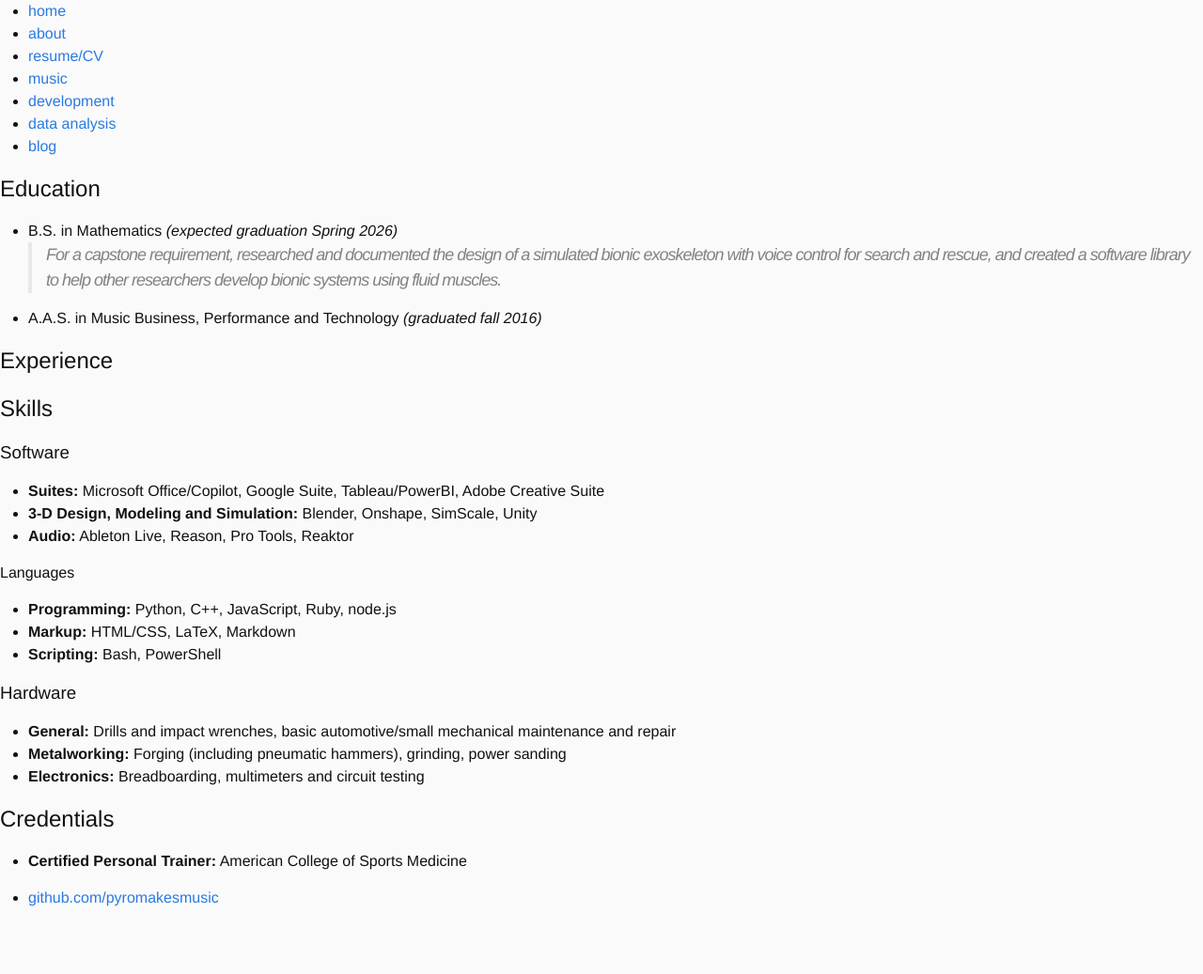
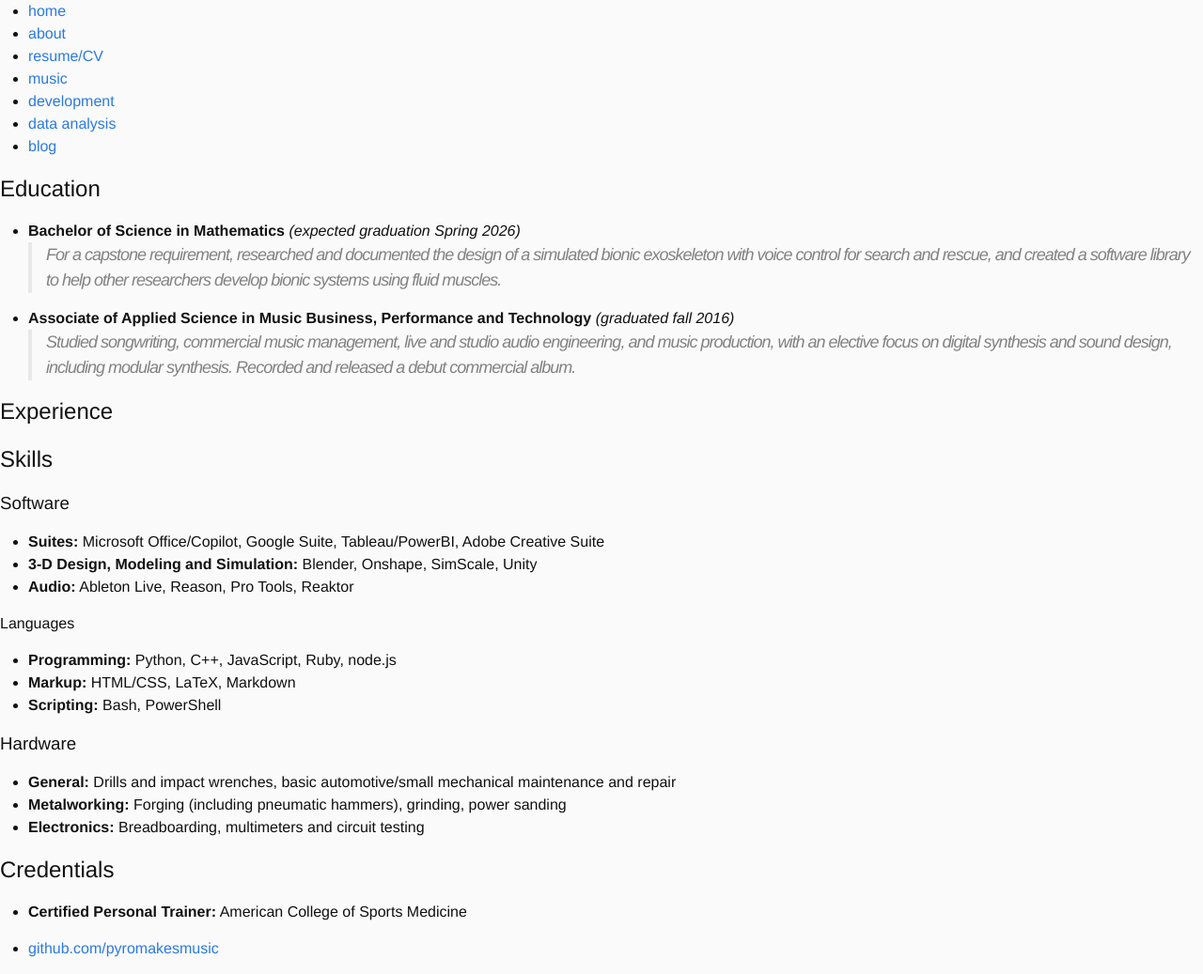
Before and after one commit to pyromakesmusic/pyromakesmusic.github.io, a Jekyll site: the page built from docs/resume_cv/index.md, in a window 1280 px wide. Shown: the whole page at 94% size. Built offline with Jekyll 4.4.1, drawn with Linux system fonts in a browser that asks for light colours; before the commit the page ends 983 px from its top, so only the background shows below that.

Commit message:
adding information about school

```diff
--- a/docs/resume_cv/index.md
+++ b/docs/resume_cv/index.md
@@ -6,11 +6,14 @@ title: resume/CV
 Education
 ---------
 
-- B.S. in Mathematics *(expected graduation Spring 2026)*
+- **Bachelor of Science in Mathematics** *(expected graduation Spring 2026)*
     > For a capstone requirement, researched and documented the design of a simulated bionic exoskeleton with voice
     > control for search and rescue, and created a software library to help other researchers develop bionic systems
     > using fluid muscles.
-- A.A.S. in Music Business, Performance and Technology *(graduated fall 2016)*
+- **Associate of Applied Science in Music Business, Performance and Technology** *(graduated fall 2016)*
+    > Studied songwriting, commercial music management, live and studio audio engineering, and music production, with
+    > an elective focus on digital synthesis and sound design, including modular synthesis. Recorded and released a
+    > debut commercial album.
 
 Experience
 ---------
```
